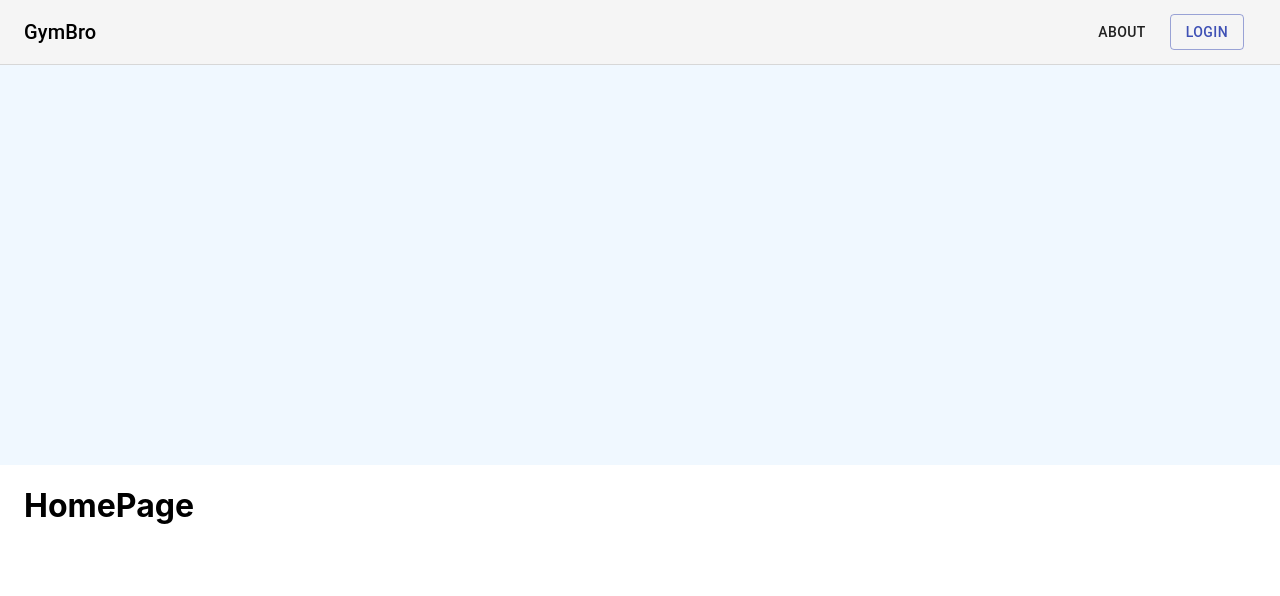
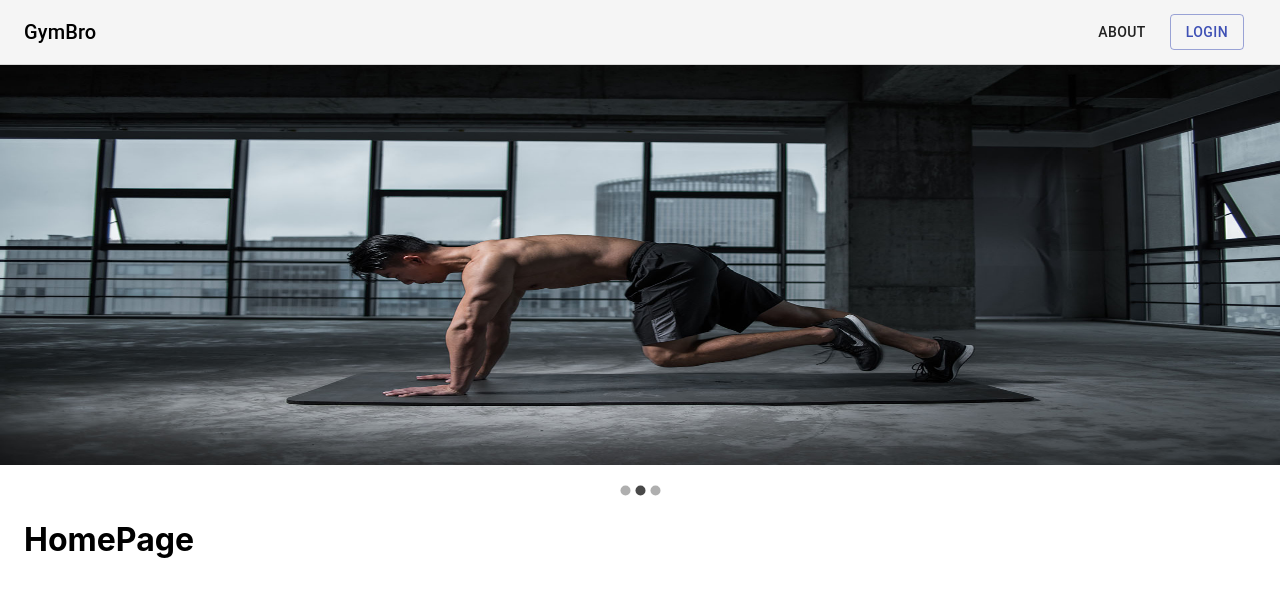
Before and after one commit to Fomiller/Gym-Bro, a React (Create React App) app in the folder client/: page / in a window 1280 px wide. Shown: the top 596 px of the page. Built offline with nearby package versions, Linux system fonts and the light colour scheme.

Commit message:
added carousel to hero

```diff
--- a/client/src/components/hero/index.js
+++ b/client/src/components/hero/index.js
@@ -1,17 +1,54 @@
 import React from 'react';
+import Carousel from 'react-material-ui-carousel';
 import { makeStyles } from '@material-ui/core/styles';
+
+const items = [
+  {
+    title: 'title 1',
+    image: `/images/hero_05.jpg`,
+  },
+  {
+    title: 'title 2',
+    image: `./images/hero_02.jpg`,
+  },
+  {
+    title: 'title 3',
+    image: `./images/hero_03.jpg`,
+  }
+]
 
 const useStyles = makeStyles((theme) => ({
   hero: {
-    minHeight: 400,
-    backgroundColor:'Aliceblue'
+    // maxHeight: 400,
+    // overflow: 'hidden'
+    // backgroundColor:'Aliceblue'
+  },
+  heroImage: {
+    width: '100%',
+    height: 400,
+    // maxHeight:400,
   }
 }));
+
+
+function Item(props) {
+  const classes= useStyles();
+
+  return (
+    <div className={classes.hero}>
+      <img className={classes.heroImage} src={process.env.PUBLIC_URL + `${props.item.image}`} alt={props.item.title}/>
+    </div>
+  )
+};
 
 export default function Hero() {
   const classes = useStyles();
 
   return (
-    <div className={classes.hero}/>
+    <Carousel animation='slide'>
+      {
+        items.map(item => <Item item={item} />)
+      }
+    </Carousel>
   );
 };
```
